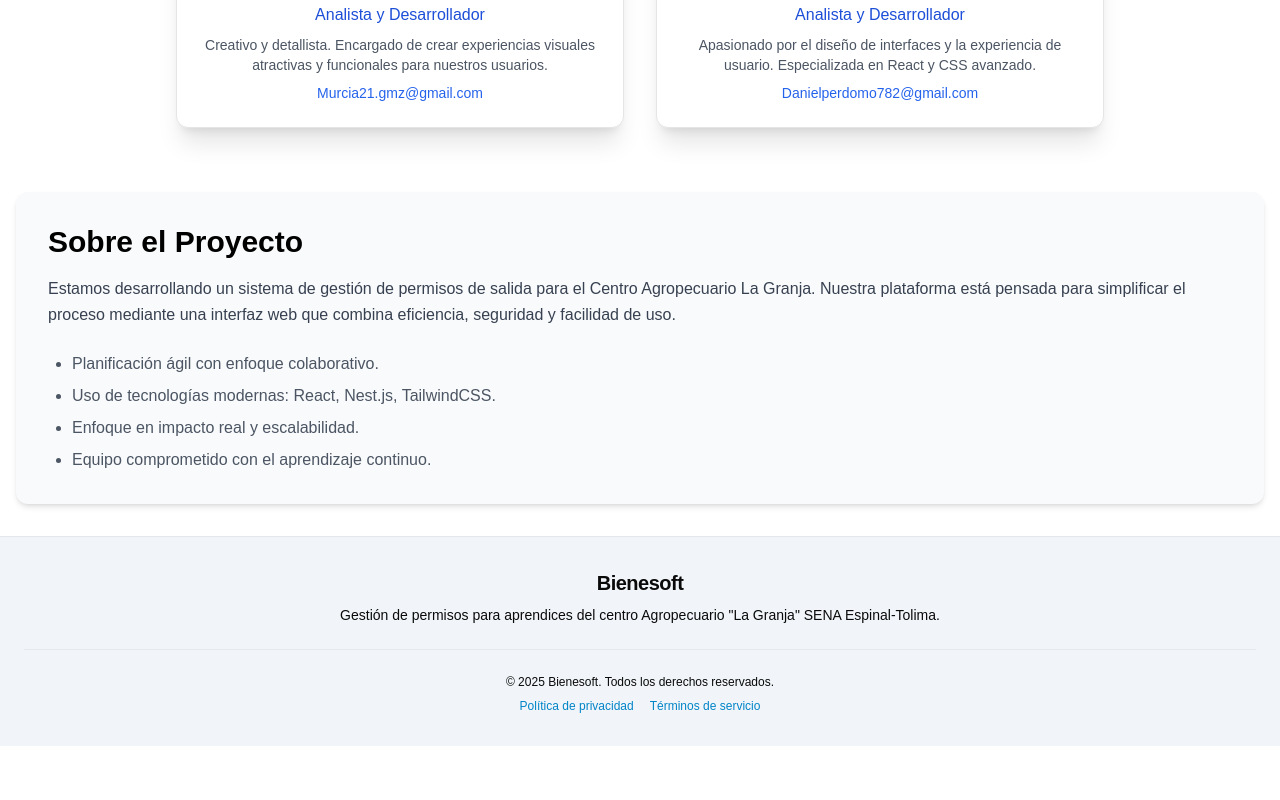
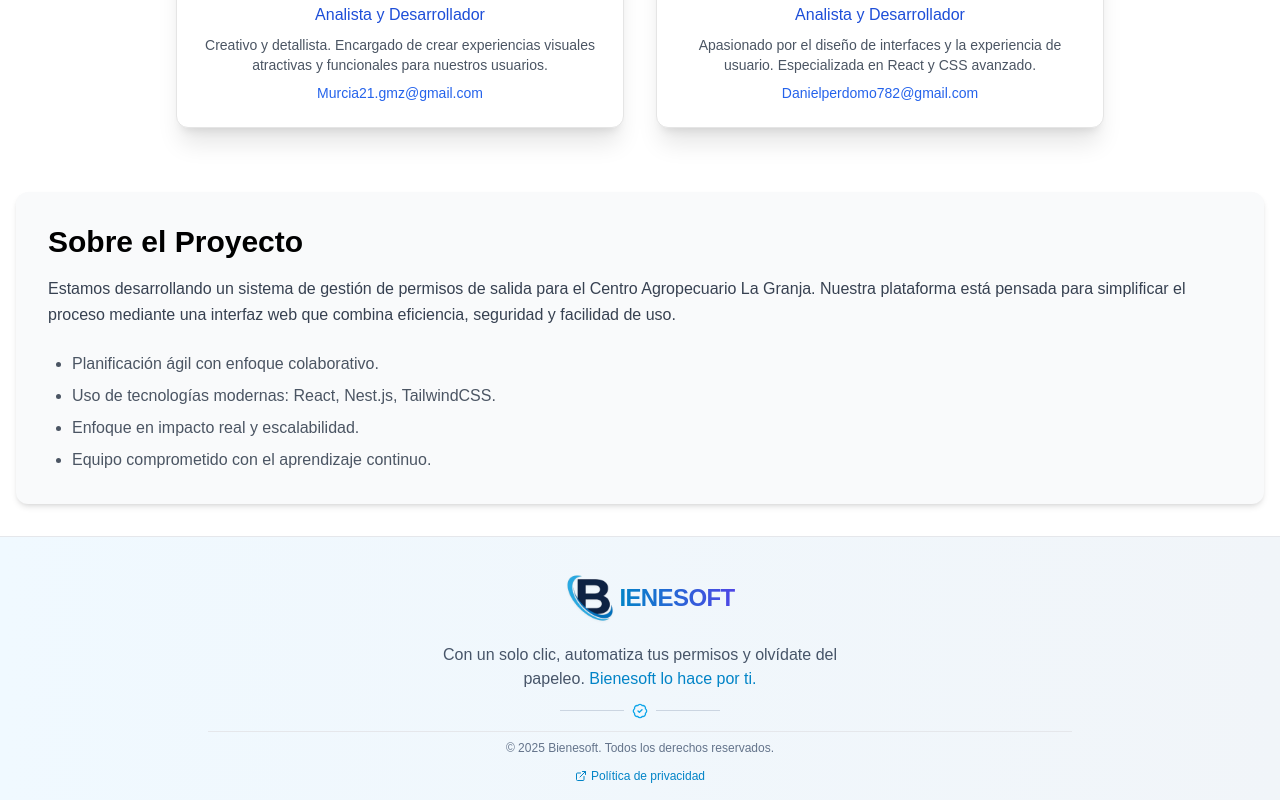
Before and after one commit to Argeol/Mis-Archivos-, a Next.js app in the folder Frontend/: page /aboutUs in a window 1280 px wide. Shown: the part 574-1374 px from the top of the page. Before the commit the page ends 1320 px from the top, so only its background shows below. Built offline with nearby package versions, Linux system fonts and the light colour scheme.

Commit message:
Cambio de Footer

```diff
--- a/Frontend/src/components/navs/Footer.jsx
+++ b/Frontend/src/components/navs/Footer.jsx
@@ -1,32 +1,59 @@
-import Link from 'next/link';
+import Link from "next/link"
+import Image from "next/image"
+import { BadgeCheck , ExternalLink } from "lucide-react"
 
 export default function Footer() {
   return (
-    <footer className="bg-slate-100 border-t border-gray-200 text-black-800 py-8">
-      <div className="container px-4 md:px-6 mx-auto text-center">
-        {/* Section 1: About */}
-        <div className="space-y-2">
-          <h3 className="text-xl font-bold tracking-tight">Bienesoft</h3>
-          <p className="text-sm">
-            Gestión de permisos para aprendices del centro Agropecuario "La Granja" SENA Espinal-Tolima.
-          </p>
+    <footer className="bg-gradient-to-r from-sky-50 to-slate-100 border-t border-gray-200 text-slate-800 py-4 relative overflow-hidden">
+      <div className="container max-w-4xl mx-auto px-4 text-center relative">
+        {/* Logo y nombre */}
+        <div className="flex items-center justify-center  transform hover:scale-105 transition-transform duration-300">
+          <div className="relative">
+            <Image
+              src="/assets/img/bienesoft.webp"
+              alt="Logo Bienesoft"
+              width={90}
+              height={85}
+              className="drop-shadow-sm"
+            />
+          </div>
+          <h3 className="text-2xl font-bold tracking-tight -ml-4 bg-gradient-to-r from-sky-600 to-indigo-600 text-transparent bg-clip-text">
+            IENESOFT
+          </h3>
+        </div>
+
+        {/* Eslogan */}
+        <p className="text-sm md:text-base max-w-md mx-auto mb-3 text-slate-600 leading-relaxed">
+          Con un solo clic, automatiza tus permisos y olvídate del papeleo.
+          <span className="text-sky-600 font-medium"> Bienesoft lo hace por ti.</span>
+        </p>
+
+        {/* Línea decorativa */}
+        <div className="flex items-center justify-center mb-3">
+          <div className="h-px w-16 bg-slate-300"></div>
+          <BadgeCheck className="h-4 w-4 mx-2 text-sky-500" />
+          <div className="h-px w-16 bg-slate-300"></div>
         </div>
 
         {/* Footer bottom */}
-        <div className="mt-6 pt-6 border-t border-gray-200">
-          <p className="text-xs">
+        <div className="pt-2 border-t border-gray-200">
+          <p className="text-xs text-slate-500">
             &copy; {new Date().getFullYear()} Bienesoft. Todos los derechos reservados.
           </p>
-          <div className="mt-2 space-x-4 text-xs">
-            <Link href="/privacidad" className="hover:underline text-sky-600">
+          <div className="mt-3 space-x-4 text-xs flex justify-center items-center">
+            <Link
+              href="https://www.sena.edu.co/es-co/transparencia/documents/proteccion_datos_personales_sena_2016.pdf"
+              className="inline-flex items-center text-sky-600 hover:text-sky-800 transition-colors duration-300 group"
+              target="_blank"
+              rel="noopener noreferrer"
+            >
+              <ExternalLink className="h-3 w-3 mr-1 group-hover:animate-pulse" />
               Política de privacidad
-            </Link>
-            <Link href="/terminos" className="hover:underline text-sky-600">
-              Términos de servicio
+              <span className="block max-w-0 group-hover:max-w-full transition-all duration-500 h-0.5 bg-sky-600 mt-0.5"></span>
             </Link>
           </div>
         </div>
       </div>
     </footer>
-  );
+  )
 }
```
Also changed, not shown: 2 other files (tests, documents, lock files or other folders).
